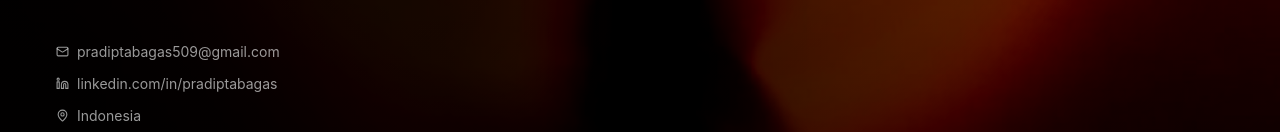
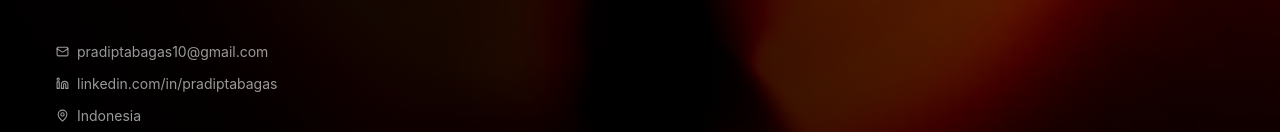
Before and after one commit to PradiptaBagas/dipzz-profile, a React (Vite) app: page / in a window 1280 px wide. Shown: the part 423-555 px from the top of the page. Built offline with nearby package versions, Linux system fonts and the light colour scheme.

Commit message:
update email

```diff
--- a/src/components/Portfolio.tsx
+++ b/src/components/Portfolio.tsx
@@ -216,9 +216,9 @@
 
         {/* Kontak: Menggunakan items-center di mobile agar icon dan link email/linkedin rapi berjejer ke bawah di tengah */}
         <div className="flex flex-col items-center md:items-start gap-2.5 md:gap-3 text-xs md:text-sm text-white font-bold md:text-white/60 md:font-normal break-all w-full">
-          <a href="mailto:pradiptabagas509@gmail.com" className="flex items-center gap-2 hover:text-[#9A1412] transition-colors w-fit">
+          <a href="mailto:pradiptabagas10@gmail.com" className="flex items-center gap-2 hover:text-[#9A1412] transition-colors w-fit">
             <Mail size={13} className="shrink-0 text-white md:text-white/60" />
-            pradiptabagas509@gmail.com
+            pradiptabagas10@gmail.com
           </a>
           <a href="https://www.linkedin.com/in/pradiptabagas/" target="_blank" rel="noreferrer" className="flex items-center gap-2 hover:text-[#9A1412] transition-colors w-fit">
             <Linkedin size={13} className="shrink-0 text-white md:text-white/60" />
@@ -697,7 +697,7 @@
 
               {/* Tombol Email Hubungi Saya */}
               <a
-                href="https://mail.google.com/mail/?view=cm&fs=1&to=pradiptabagas509@gmail.com"
+                href="https://mail.google.com/mail/?view=cm&fs=1&to=pradiptabagas10@gmail.com"
                 target="_blank"
                 rel="noreferrer"
                 className="inline-flex items-center gap-2 px-5 py-2.5 rounded-full text-xs font-bold text-white bg-[#9A1412] hover:bg-[#b51c19] transition-all shadow-[0_4px_12px_rgba(154,20,18,0.2)] hover:shadow-[0_4px_20px_rgba(154,20,18,0.4)] hover:-translate-y-0.5 active:translate-y-0"
```
